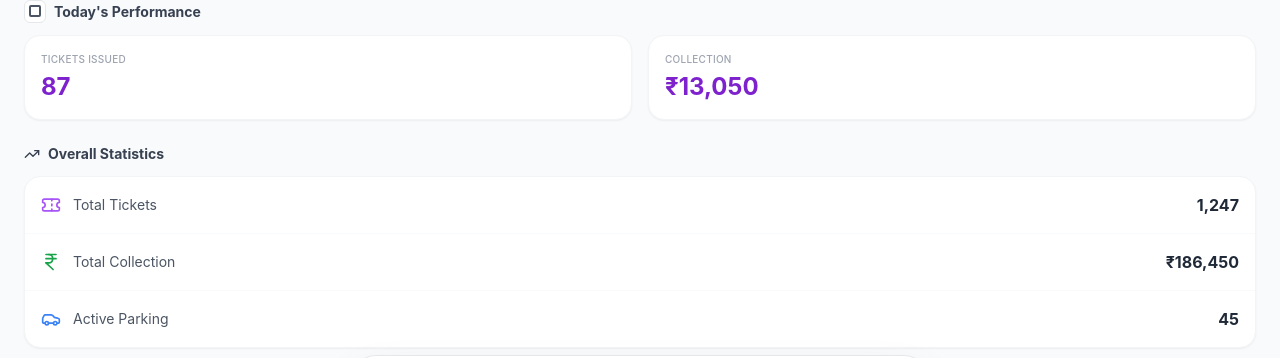
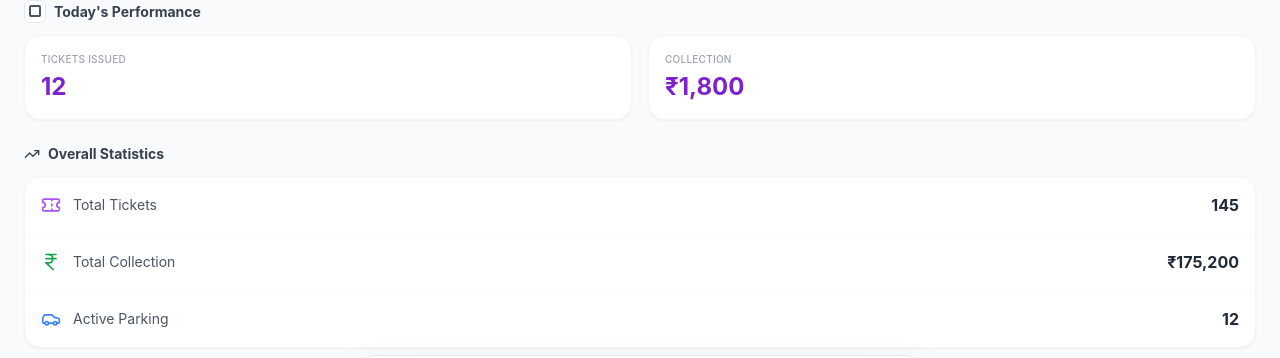
Before and after one commit to AkhilMishra2216/smart-parking, a React app in the folder frontend/: page / in a window 1280 px wide. Both pictures are taken after a click on the button "Super Admin". Shown: the part 296-654 px from the top of the page. Built offline with nearby package versions, Linux system fonts and the light colour scheme; the HTML template or start-up script is replaced by a standard one.

Commit message:
Admin: Reduced mock stats for tickets and revenue

```diff
--- a/frontend/src/components/AdminDashboard.jsx
+++ b/frontend/src/components/AdminDashboard.jsx
@@ -4,10 +4,10 @@ import { useState } from 'react';
 export default function AdminDashboard() {
     // Initial mock state
     const [activeTab, setActiveTab] = useState('overview');
-    const [activeParking] = useState(45);
-    const [totalTickets] = useState(1247);
-    const [todayCollection] = useState(13050);
-    const [todayTickets] = useState(87);
+    const [activeParking] = useState(12);
+    const [totalTickets] = useState(145);
+    const [todayCollection] = useState(1800);
+    const [todayTickets] = useState(12);
 
     return (
         <div className="pb-32 bg-gray-50 min-h-screen">
@@ -29,8 +29,8 @@ export default function AdminDashboard() {
                     <button
                         onClick={() => setActiveTab('overview')}
                         className={`flex-1 text-sm font-medium py-2.5 rounded-lg transition-all ${activeTab === 'overview'
-                                ? 'bg-purple-600 text-white shadow-md'
-                                : 'text-gray-500 hover:bg-gray-50'
+                            ? 'bg-purple-600 text-white shadow-md'
+                            : 'text-gray-500 hover:bg-gray-50'
                             }`}
                     >
                         Overview
@@ -38,8 +38,8 @@ export default function AdminDashboard() {
                     <button
                         onClick={() => setActiveTab('approvals')}
                         className={`flex-1 text-sm font-medium py-2.5 rounded-lg transition-all ${activeTab === 'approvals'
-                                ? 'bg-purple-600 text-white shadow-md'
-                                : 'text-gray-500 hover:bg-gray-50'
+                            ? 'bg-purple-600 text-white shadow-md'
+                            : 'text-gray-500 hover:bg-gray-50'
                             }`}
                     >
                         Approvals
```
